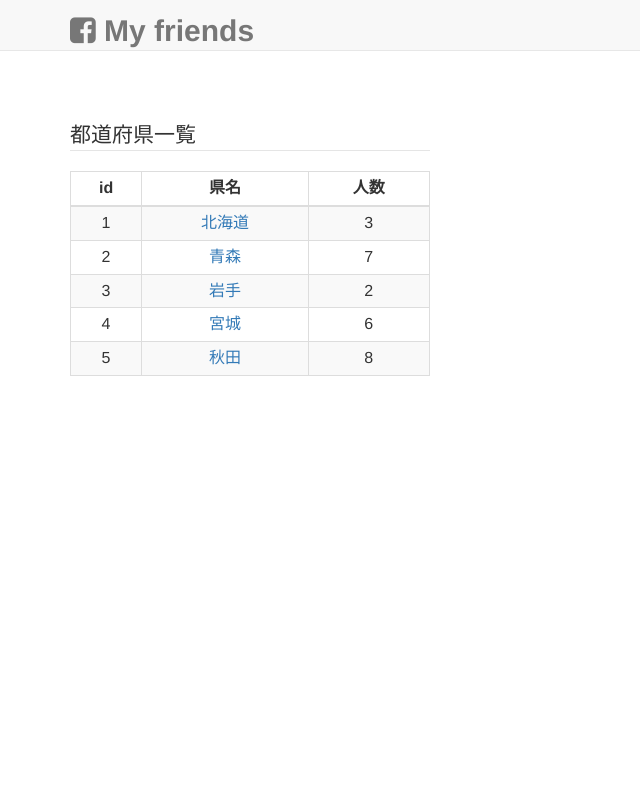
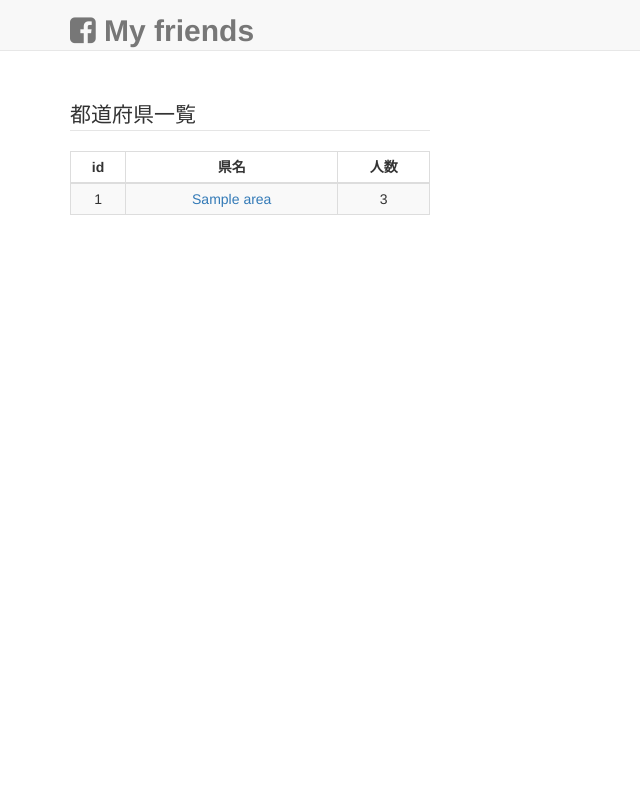
Before and after one commit to amico8/myfriends_20160404, a PHP site: page / in a window 1280 px wide. Shown: the whole page, without its empty margins (0-640 px from the left). Run offline with PHP 8.4, Linux system fonts and the light colour scheme; tables that the repository leaves empty or names only in its code hold one stand-in row (values such as "Sample post"); some libraries are stand-ins or nearby versions.

Commit message:
都道府県名を表示

```diff
--- a/index.php
+++ b/index.php
@@ -30,7 +30,6 @@ while (1) {
 // 5.データベース切断
 $dbh = null;
 
-var_dump($areas);
 ?>
 
 <!DOCTYPE html>
@@ -93,31 +92,13 @@ var_dump($areas);
           </thead>
           <tbody>
             <!-- id, 県名を表示 -->
+            <?php foreach ($areas as $area) { ?>
             <tr>
               <td><div class="text-center">1</div></td>
-              <td><div class="text-center"><a href="show.html">北海道</a></div></td>
+              <td><div class="text-center"><a href="show.html"><?php echo $area['area_name']; ?></a></div></td>
               <td><div class="text-center">3</div></td>
             </tr>
-            <tr>
-              <td><div class="text-center">2</div></td>
-              <td><div class="text-center"><a href="show.html">青森</a></div></td>
-              <td><div class="text-center">7</div></td>
-            </tr>
-            <tr>
-              <td><div class="text-center">3</div></td>
-              <td><div class="text-center"><a href="show.html">岩手</a></div></td>
-              <td><div class="text-center">2</div></td>
-            </tr>
-            <tr>
-              <td><div class="text-center">4</div></td>
-              <td><div class="text-center"><a href="show.html">宮城</a></div></td>
-              <td><div class="text-center">6</div></td>
-            </tr>
-            <tr>
-              <td><div class="text-center">5</div></td>
-              <td><div class="text-center"><a href="show.html">秋田</a></div></td>
-              <td><div class="text-center">8</div></td>
-            </tr>
+            <?php } ?>
           </tbody>
         </table>
       </div>
```
